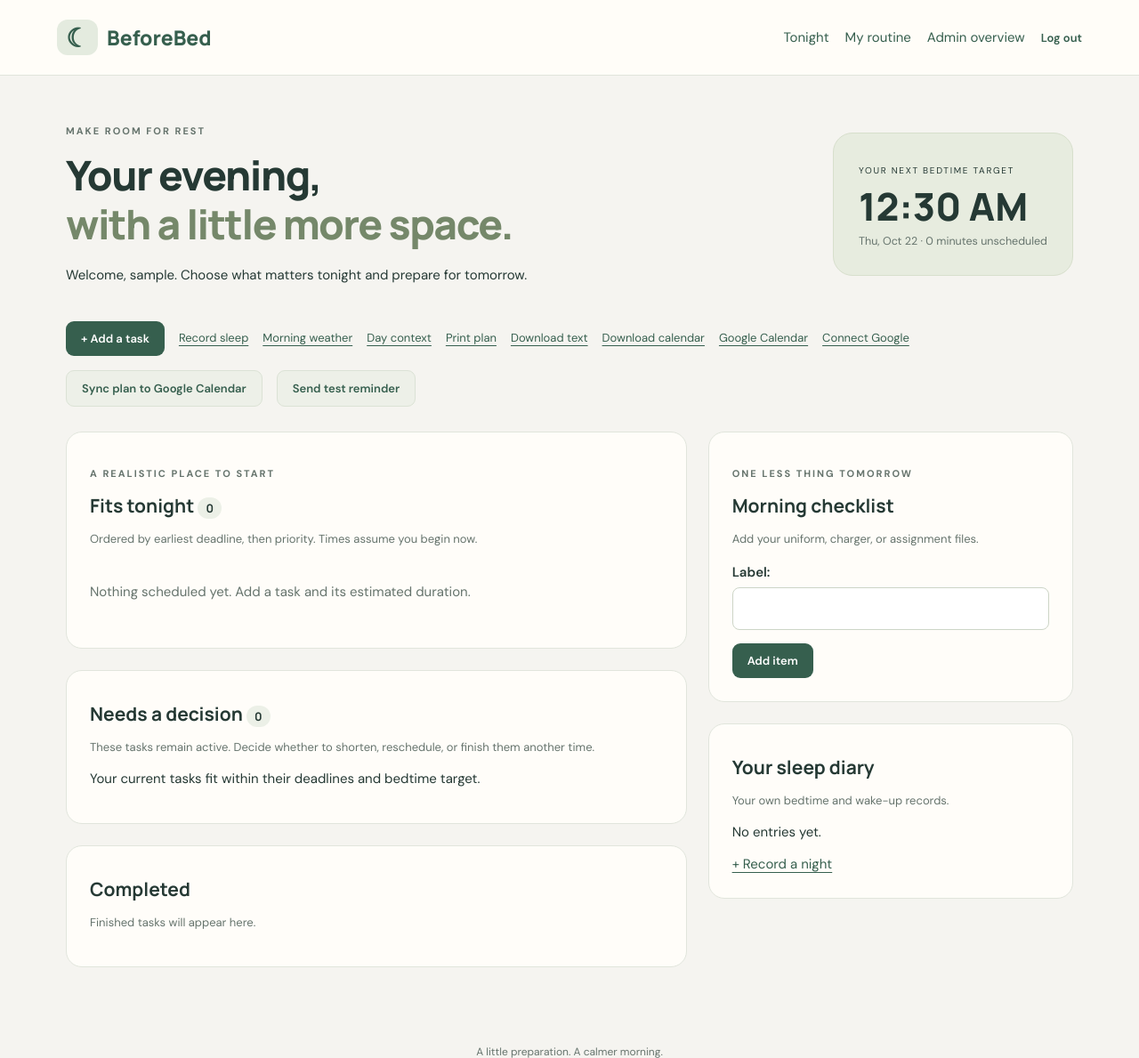
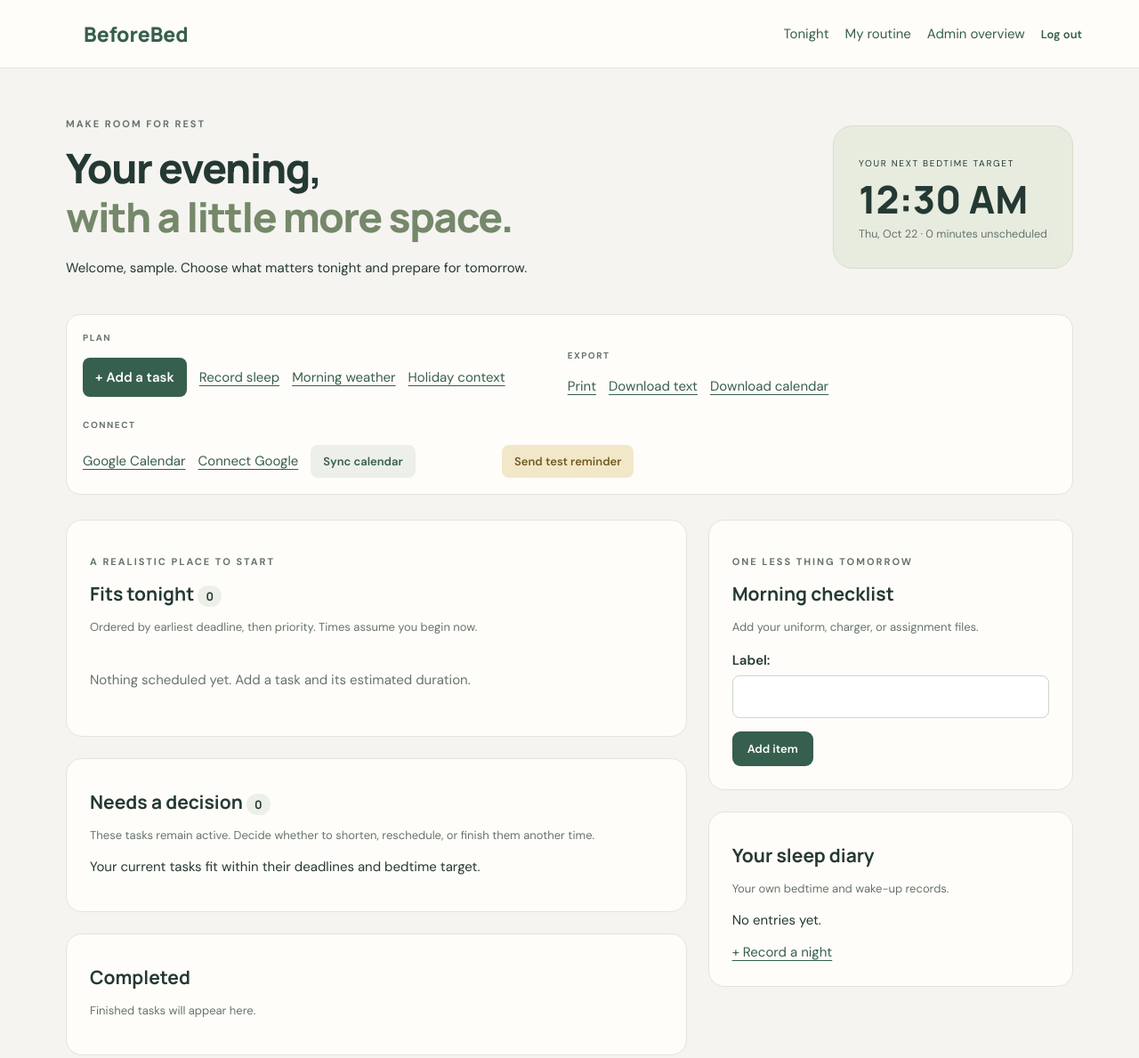
Before and after one commit to unredd11/before-bed, a Django app: page / in a window 1280 px wide. Shown: the top 1189 px of the page at 89% size. Run offline with Django 5.2, Linux system fonts and the light colour scheme; the visitor is signed in with stand-in values (Sample User, id 1); data comes from the database, SQL or seed files in the repository; data that the repository does not hold is empty.

Commit message:
Improve dashboard navigation

```diff
--- a/static/style.css
+++ b/static/style.css
@@ -430,3 +430,72 @@ hr {
     font-size: 13px;
   }
 }
+.action-nav {
+  display: flex;
+  align-items: flex-end;
+  gap: 24px;
+  flex-wrap: wrap;
+  padding: 18px;
+  margin: 28px 0;
+  background: #fffdf9;
+  border: 1px solid var(--line);
+  border-radius: 16px;
+}
+
+.nav-group {
+  display: flex;
+  align-items: center;
+  gap: 14px;
+  flex-wrap: wrap;
+}
+
+.nav-label {
+  width: 100%;
+  color: var(--muted);
+  font-size: 10px;
+  font-weight: 700;
+  letter-spacing: 1.5px;
+  text-transform: uppercase;
+}
+
+.nav-primary,
+.nav-button,
+.nav-reminder {
+  border: 0;
+  border-radius: 8px;
+  padding: 10px 14px;
+  font-weight: 600;
+  text-decoration: none;
+  cursor: pointer;
+}
+
+.nav-primary {
+  background: var(--green);
+  color: white;
+}
+
+.nav-button {
+  background: #edf0e8;
+  color: var(--green);
+}
+
+.nav-reminder {
+  background: #f2e8c9;
+  color: #735b20;
+}
+
+@media (max-width: 760px) {
+  .action-nav,
+  .nav-group {
+    align-items: stretch;
+    flex-direction: column;
+  }
+
+  .nav-group,
+  .nav-primary,
+  .nav-button,
+  .nav-reminder,
+  .nav-group a {
+    width: 100%;
+  }
+}
--- a/templates/base.html
+++ b/templates/base.html
@@ -10,7 +10,7 @@
 <body>
   <header>
     <a class="brand" href="{% url 'dashboard' %}">
-      <span class="moon">☾</span> BeforeBed
+      <span class="moon"></span> BeforeBed
     </a>
     <nav>
       {% if user.is_authenticated %}
--- a/templates/dashboard.html
+++ b/templates/dashboard.html
@@ -4,13 +4,38 @@
   <div><p class="eyebrow">MAKE ROOM FOR REST</p><h1>Your evening,<br><em>with a little more space.</em></h1><p>Welcome, {{ user.username }}. Choose what matters tonight and prepare for tomorrow.</p></div>
   <div class="target"><span>YOUR NEXT BEDTIME TARGET</span><strong>{{ plan.target|date:'g:i A' }}</strong><small>{{ plan.target|date:'D, M j' }} · {{ plan.remaining }} minutes unscheduled</small></div>
 </div>
-<div class="toolbar">
-  <a class="button" href="{% url 'task_add' %}">+ Add a task</a><a href="{% url 'sleep_add' %}">Record sleep</a><a href="{% url 'weather' %}">Morning weather</a><a href="{% url 'day_context' %}">Day context</a>
-  <a href="{% url 'plan_print' %}">Print plan</a><a href="{% url 'plan_download' %}">Download text</a><a href="{% url 'plan_calendar' %}">Download calendar</a>
-  <a href="{% url 'calendar' %}">Google Calendar</a><a href="{% url 'google_start' %}">Connect Google</a>
-  <form method="post" action="{% url 'calendar_sync' %}">{% csrf_token %}<button class="secondary">Sync plan to Google Calendar</button></form>
-  <form method="post" action="{% url 'reminder_test' %}">{% csrf_token %}<button class="secondary">Send test reminder</button></form>
-</div>
+<nav class="action-nav" aria-label="BeforeBed actions">
+  <div class="nav-group">
+    <span class="nav-label">Plan</span>
+    <a class="nav-primary" href="{% url 'task_add' %}">+ Add a task</a>
+    <a href="{% url 'sleep_add' %}">Record sleep</a>
+    <a href="{% url 'weather' %}">Morning weather</a>
+    <a href="{% url 'day_context' %}">Holiday context</a>
+  </div>
+
+  <div class="nav-group">
+    <span class="nav-label">Export</span>
+    <a href="{% url 'plan_print' %}">Print</a>
+    <a href="{% url 'plan_download' %}">Download text</a>
+    <a href="{% url 'plan_calendar' %}">Download calendar</a>
+  </div>
+
+  <div class="nav-group">
+    <span class="nav-label">Connect</span>
+    <a href="{% url 'calendar' %}">Google Calendar</a>
+    <a href="{% url 'google_start' %}">Connect Google</a>
+
+    <form method="post" action="{% url 'calendar_sync' %}">
+      {% csrf_token %}
+      <button class="nav-button" type="submit">Sync calendar</button>
+    </form>
+  </div>
+
+  <form method="post" action="{% url 'reminder_test' %}">
+    {% csrf_token %}
+    <button class="nav-reminder" type="submit">Send test reminder</button>
+  </form>
+</nav>
 <div class="columns"><div>
   <section class="card"><p class="eyebrow">A REALISTIC PLACE TO START</p><h2>Fits tonight <span class="count">{{ plan.tonight|length }}</span></h2><p class="muted">Ordered by earliest deadline, then priority. Times assume you begin now.</p>{% for row in plan.tonight %}{% include 'task.html' with task=row.task start=row.start end=row.end %}{% empty %}<div class="empty">Nothing scheduled yet. Add a task and its estimated duration.</div>{% endfor %}</section>
   <section class="card"><h2>Needs a decision <span class="count">{{ plan.later|length }}</span></h2><p class="muted">These tasks remain active. Decide whether to shorten, reschedule, or finish them another time.</p>{% for row in plan.later %}{% include 'task.html' with task=row.task reason=row.reason %}{% empty %}<p>Your current tasks fit within their deadlines and bedtime target.</p>{% endfor %}</section>
```
